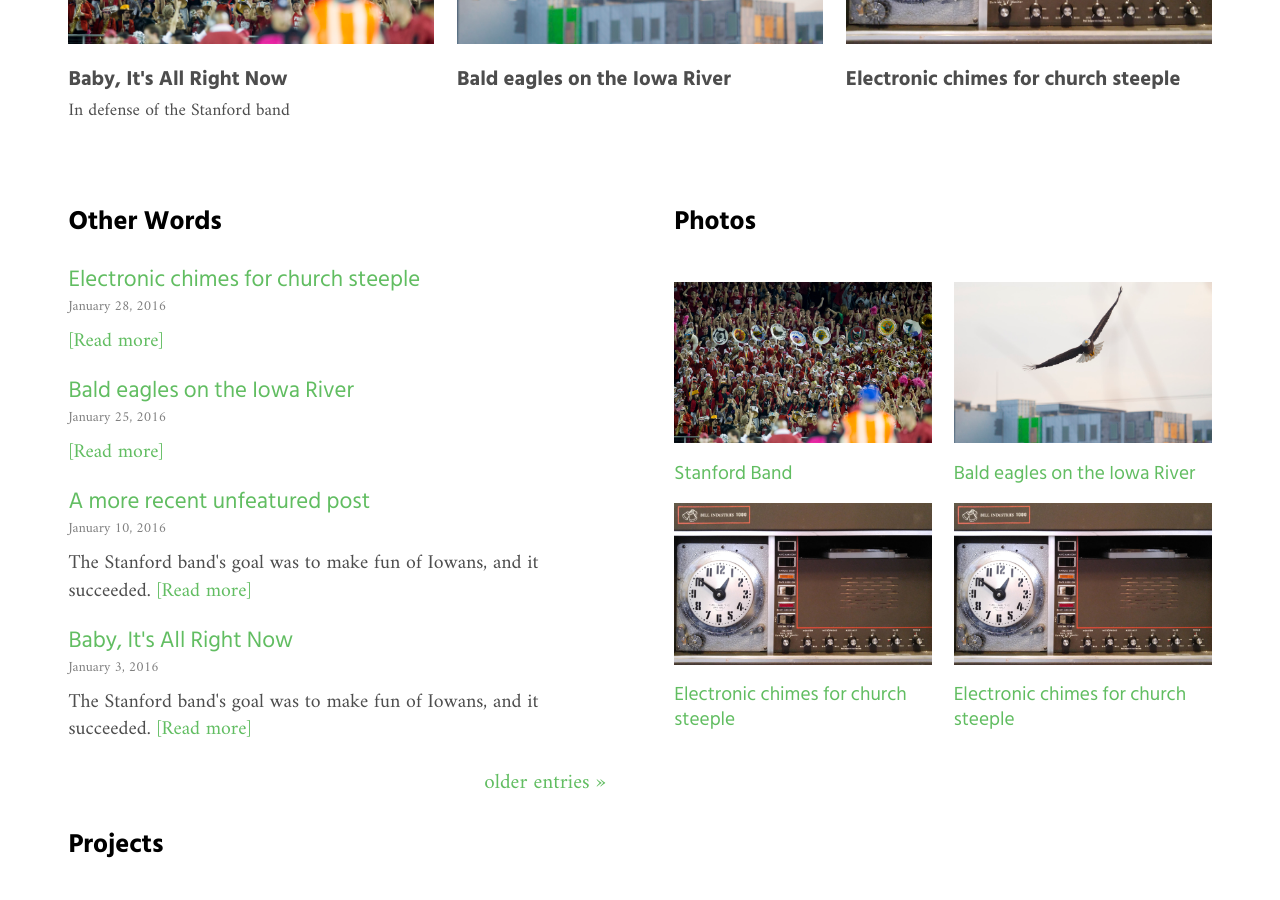
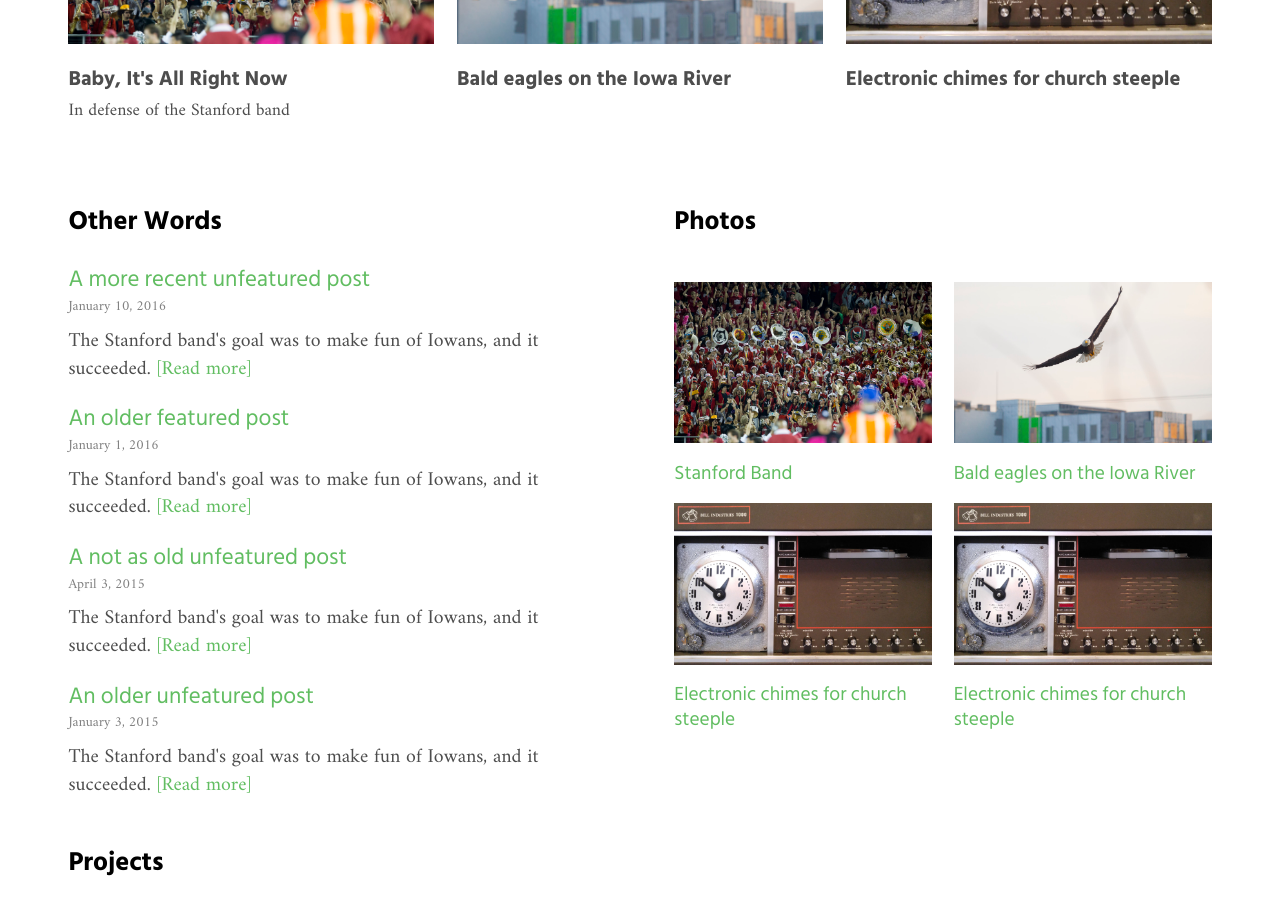
Before and after one commit to zachsanderson/words, a Jekyll site: the page built from index.html, in a window 1280 px wide and 900 px high, scrolled down 290 px. Built offline with Jekyll 4.4.1, drawn with Linux system fonts in a browser that asks for light colours; the list of posts is cut into pages by our own code.

Commit message:
Selecting most recent featured photos and project, listing unfeatured posts

```diff
--- /dev/null
+++ b/_posts/words/2015-04-03-a-not-as-old-unfeatured-post.md
@@ -0,0 +1,21 @@
+---
+layout: post
+title:  "A not as old unfeatured post"
+subtitle: "This one is old but not as old"
+date:   2015-04-03
+category: words
+featured: no
+excerpt_separator: <!-- more -->
+summary: "The Stanford band's goal was to make fun of Iowans, and it succeeded."
+
+images:
+
+    -   url: /images/stanfordband-1600.jpg
+        alt: Stanford band
+
+---
+
+{% assign image = page.images[0] %}
+{% include image.html image=image %}
+
+Here’s your assignment: Make fun of Iowans.
--- a/index.html
+++ b/index.html
@@ -8,6 +8,7 @@
     <li>
       {% for post in site.categories["words"] %}
       {% if post.featured == true %}
+      {% assign featured_words = post.id %}
       <a href="{{site.baseurl}}{{post.url}}">
         {% assign image = post.images[0] %}
         {% include image-nocaption.html image=image %}
@@ -21,7 +22,9 @@
       {% endfor %}
     </li>
     <li>
-      {% for post in site.categories["photos"] | where: "featured", "yes" limit:1 %}
+      {% for post in site.categories["photos"] %}
+      {% if post.featured == true %}
+      {% assign featured_photos = post.id %}
       <a href="{{site.baseurl}}{{post.url}}">
         {% assign image = post.images[0] %}
         {% include image-nocaption.html image=image %}
@@ -30,10 +33,14 @@
         <p>{{post.subtitle}}</p>
         {% endif %}
       </a>
+      {% break %}
+      {% endif %}
       {% endfor %}
     </li>
     <li>
-      {% for post in site.categories["project"] | post.tag == featured limit:1 %}
+      {% for post in site.categories["project"] %}
+      {% if post.featured == true %}
+      {% assign featured_project = post.id %}
       <a href="{{site.baseurl}}{{post.url}}">
         {% assign image = post.images[0] %}
         {% include image-nocaption.html image=image %}
@@ -42,14 +49,19 @@
         <p>{{post.subtitle}}</p>
         {% endif %}
       </a>
+      {% break %}
+      {% endif %}
       {% endfor %}
     </li>
   </ul>
 </section>
 <div class="postsandphotos">
 <section>
-  <h2>Other Words</h2>
-  {% for post in paginator.posts limit:4 %}
+  <h2>Other Words{{j}}</h2>
+  {% assign words_count = 0 %}
+  {% for post in site.categories["words"] %}
+  {% if post.id != featured_words %}
+  {% assign words_count = words_count | plus: 1 %}
  <article role="article" itemscope itemtype="http://schema.org/BlogPosting">
         <header>
             <h3><a href="{{site.baseurl}}{{post.url}}" rel="bookmark" title="Permanent Link to {{site.baseurl}}{{post.url}}">
@@ -59,19 +71,11 @@
         </header>
         <p>{{post.summary | strip_html}} <a href="{{site.baseurl}}{{post.url}}" title="read more" class="more">Read more</a></p>
     </article>
+    {% endif %}
+    {% if words_count > 3 %}
+      {% break %}
+    {% endif %}
     {% endfor %}
-    <div class="pagination">
-      {% if paginator.previous_page %}
-      {% if paginator.previous_page == 1 %}
-      <p class="prevLink"><a href="{{site.baseurl}}/" class="previous">newer entries</a></p>
-      {% else %}
-      <p class="prevLink"><a href="{{site.baseurl}}/words/page{{paginator.previous_page}}" class="previous">newer entries</a></p>
-      {% endif %}
-      {% endif %}
-      {% if paginator.next_page %}
-      <p class="nextLink"><a href="{{site.baseurl}}/words/page{{paginator.next_page}}" class="next">older entries</a></p>
-      {% endif %}
-    </div>
 </section>
 <section class="photos">
   <h2>Photos</h2>
```
Also changed, not shown: _posts/photos/2016-01-25-bald-eagles-on-iowa-river.md (+1 -1 lines), _posts/project/2015-01-28-electronic-chimes-for-church-steeple.md (+1 -1 lines).
